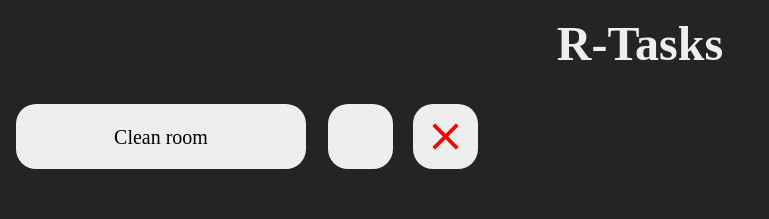
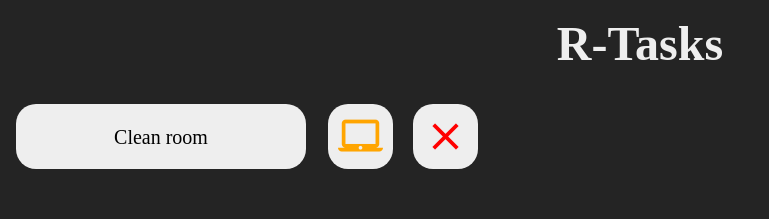
Before and after one commit to MoinAmMorgen/Rtasks, a website built with Vite: page index.html in a window 1280 px wide. Shown: the top 219 px of the page, without its empty margins (0-769 px from the left). Built offline with nearby package versions, Linux system fonts and the light colour scheme; a web font is replaced by a local one.

Commit message:
add update button

```diff
--- a/index.html
+++ b/index.html
@@ -31,7 +31,9 @@
           <p>Clean room</p>
         </div>
         <div class="task-buttons">
-          <div class="update-button"></div>
+          <div class="update-button">
+            <span class="material-icons laptopmac">laptop_mac</span>
+          </div>
           <div class="close-button">
             <span class="material-icons close">close</span>
           </div>
--- a/src/styles.css
+++ b/src/styles.css
@@ -110,6 +110,11 @@ p {
   font-size: 45px;
 }
 
+.material-icons.laptopmac {
+  color: orange;
+  font-size: 45px;
+}
+
 .update-button {
   display: flex;
   background-color: #eeeeee;
```
